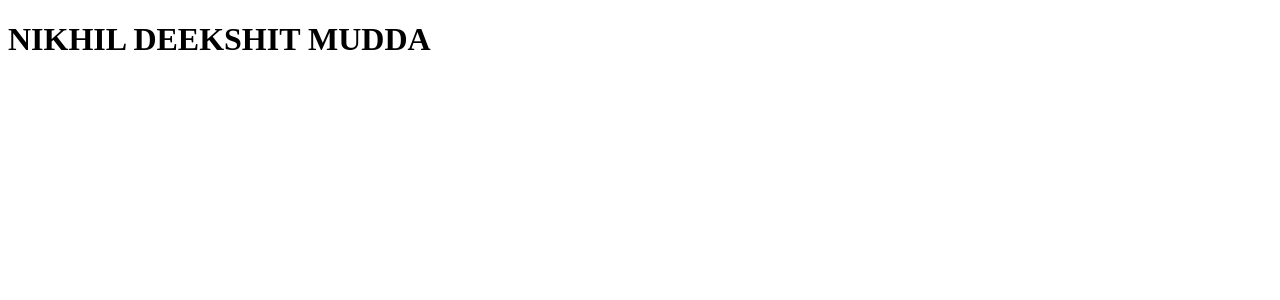
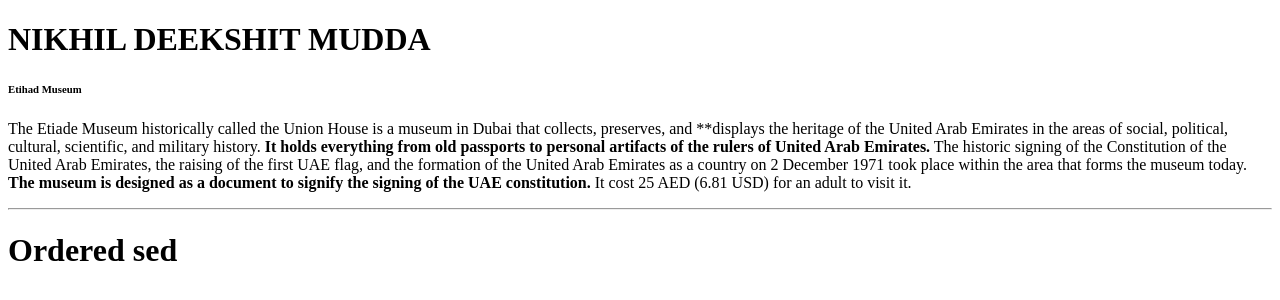
Before and after one commit to 44-563-Web-Apps-F22/44563-webapps-assignment-3-NikhilDeekshit45, a plain HTML site: page index.html in a window 1280 px wide. Drawn offline with Linux system fonts and the light colour scheme.

Commit message:
Update index.html

```diff
--- a/index.html
+++ b/index.html
@@ -3,5 +3,14 @@
     <title>NAME</title>
 </head>
     <body>
-          <h1>NIKHIL DEEKSHIT MUDDA</h1>
-    </body>
+        <h1>NIKHIL DEEKSHIT MUDDA</h1>
+        <h6>Etihad Museum</h6>
+        <p> The Etiade Museum historically called the Union House is a museum in Dubai that collects, preserves, and **displays the heritage of the United Arab Emirates in the areas of social,
+            political, cultural, scientific, and military history.<b> It holds everything from old passports to personal artifacts of the rulers of United Arab Emirates.</b>
+            The historic signing of the Constitution of the United Arab Emirates, the raising of the first UAE flag,
+             and the formation of the United Arab Emirates as a country on 2 December 1971 took place within the area that forms the museum today.
+            <b>The museum is designed as a document to signify the signing of the UAE constitution.</b>
+            It cost 25 AED (6.81 USD) for an adult to visit it.
+        </p>
+        <hr>
+        <h1>Ordered sed
```
